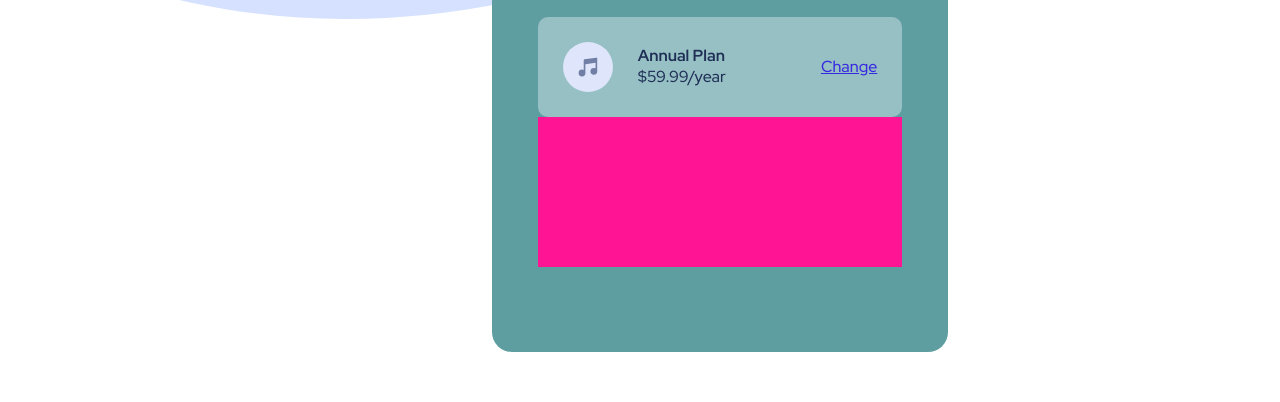
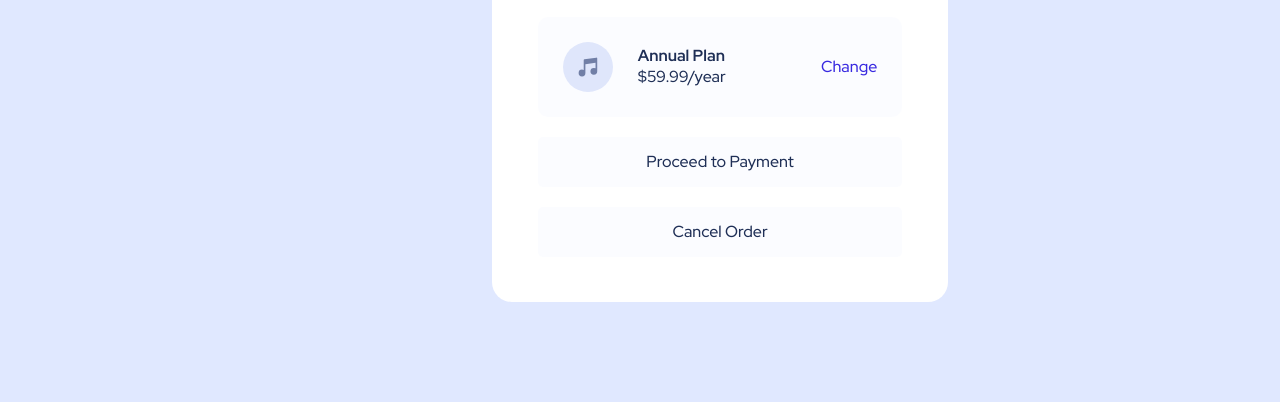
Before and after one commit to Leonardo-Selmini/Test-Order-Summary, a plain HTML site: page index.html in a window 1280 px wide. Shown: the part 418-820 px from the top of the page. Drawn offline with Linux system fonts and the light colour scheme.

Commit message:
main - buttons + hover

```diff
--- a/index.html
+++ b/index.html
@@ -38,7 +38,8 @@
 
       <!-- main - payment buttons -->
       <div id="button-container">
-
+        <button>Proceed to Payment</button>
+        <button>Cancel Order</button>
       </div>
     </main>
   </div>
--- a/style.css
+++ b/style.css
@@ -9,8 +9,7 @@
 
 body {
   width: 1440px;
-  background-image: url(img/pattern-background-desktop.svg);
-  background-repeat: no-repeat;
+  background-color: hsl(225, 100%, 94%);
   padding: 50px;
 }
 
@@ -25,7 +24,7 @@ body {
 }
 
 /* debug section */
-#container.debug {
+/*#container.debug {
   height: 720px;
   background-color: aquamarine;
 }
@@ -35,7 +34,7 @@ body {
   background-color: cadetblue;
 }
 
-/* .debug article {
+.debug article {
   height: 150px;
   background-color: cornflowerblue;
 }
@@ -43,12 +42,12 @@ body {
 .debug section {
   height: 100px;
   background-color: darkslateblue;
-} */
+}
 
 .debug #button-container {
   height: 150px;
   background-color: deeppink;
-}
+} */
 
 /* body container */
 #full-container {
@@ -72,6 +71,7 @@ main {
   padding: 10%;
   border-bottom-left-radius: 20px;
   border-bottom-right-radius: 20px;
+  background-color: white;
 }
 
 /* main - article */
@@ -113,10 +113,31 @@ section img {
 section a {
   float: right;
   padding: 39.555px 25px;
-  color:hsl(245, 75%, 52%);
+  color: hsl(245, 75%, 52%);
+  text-decoration: none;
+}
+
+section a:hover {
+  text-decoration: underline;
 }
 
 /* main - payments button */
 #button-container {
   width: 100%;
 }
+
+#button-container button {
+  width: 100%;
+  border: none;
+  border-radius: 5px;
+  padding: 14.555px 0;
+  margin-top: 20px;
+  background-color: hsla(228, 100%, 98%, 0.377);
+  color: hsl(223, 47%, 23%);
+}
+
+#button-container button:hover {
+  background-color: hsl(245, 75%, 52%);
+  color: white;
+  box-shadow: 0px 5px 24px rgba(149, 157, 165, 1);
+}
```
